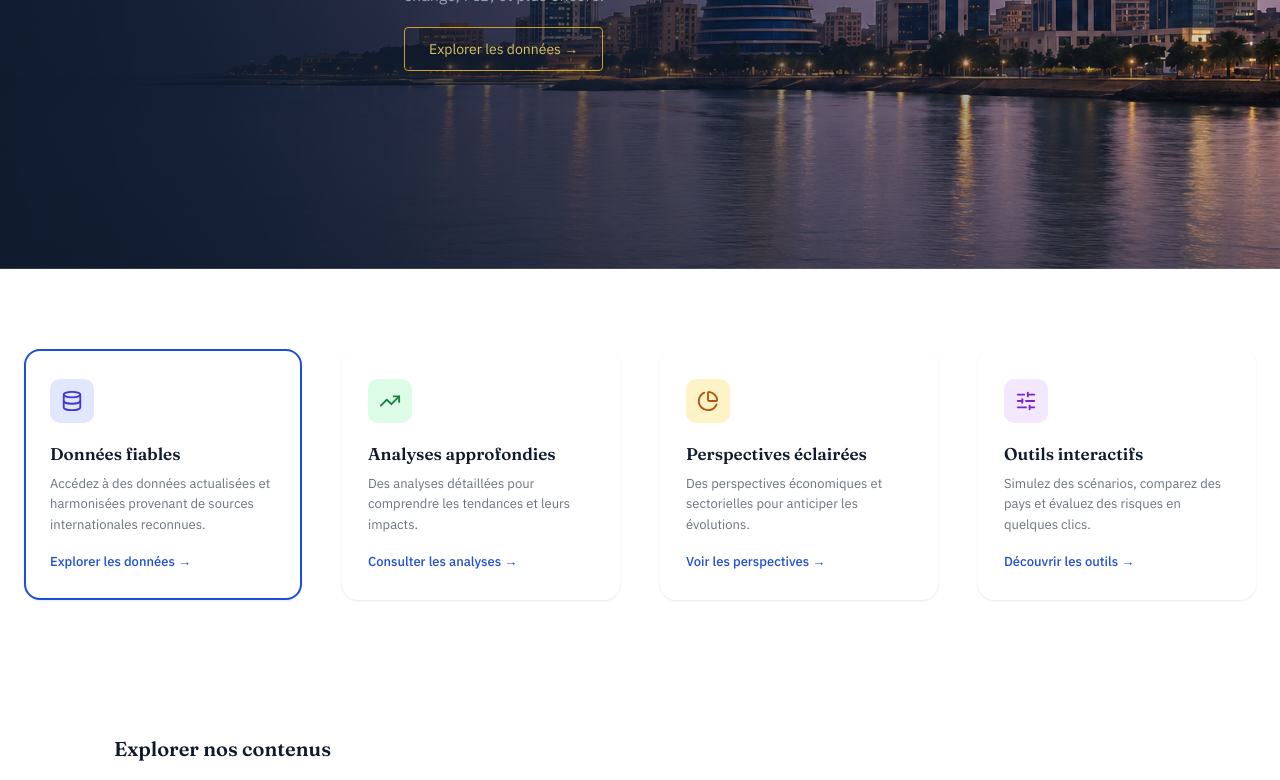
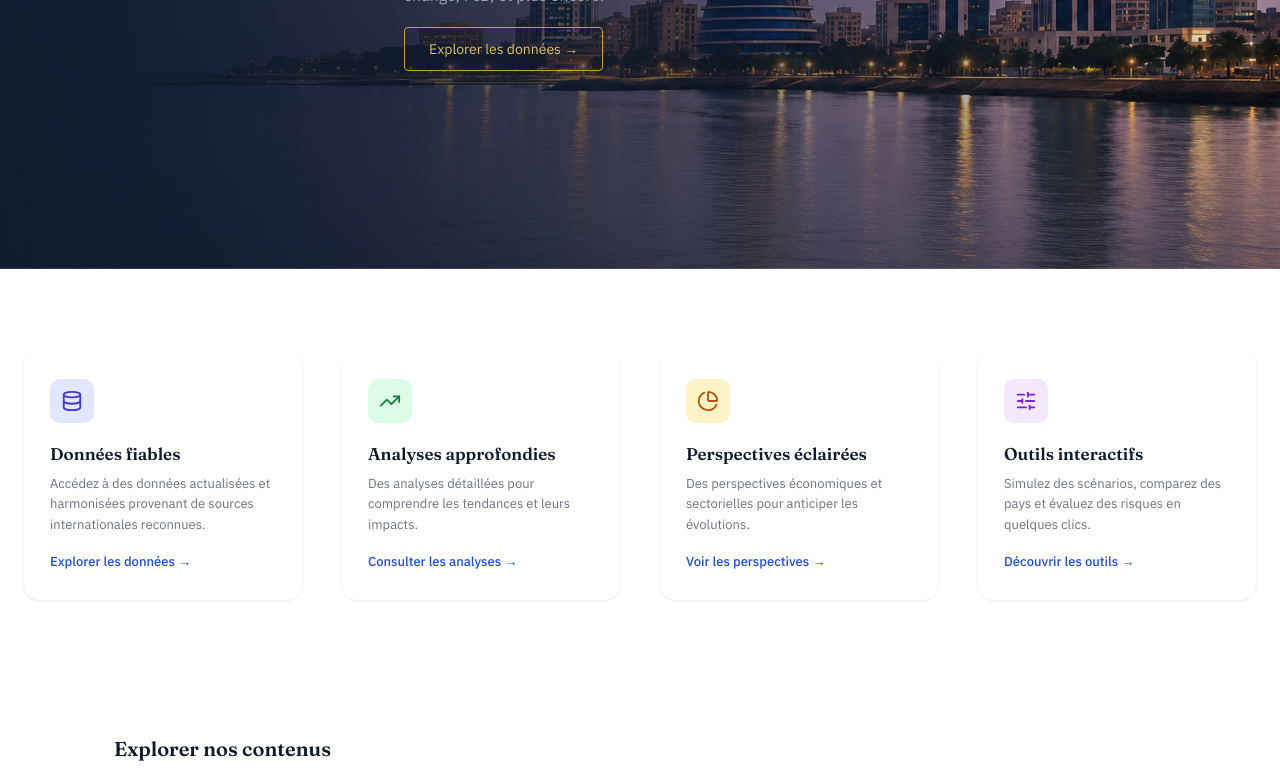
Before and after one commit to cdjarabe07/UEMOA-Dashboard, a React (Vite) app: page / in a window 1280 px wide. Shown: the part 522-1302 px from the top of the page. Built offline with nearby package versions, Linux system fonts and the light colour scheme.

Commit message:
Retrait du contour bleu sur la carte feature active

```diff
--- a/src/index.css
+++ b/src/index.css
@@ -1146,10 +1146,6 @@ body {
   border: 2px solid transparent;
 }
 
-.feature-card.active {
-  border-color: #1d4ed8;
-}
-
 .dynamic-content-section {
   max-width: 1100px;
   margin: 0 auto;
```
